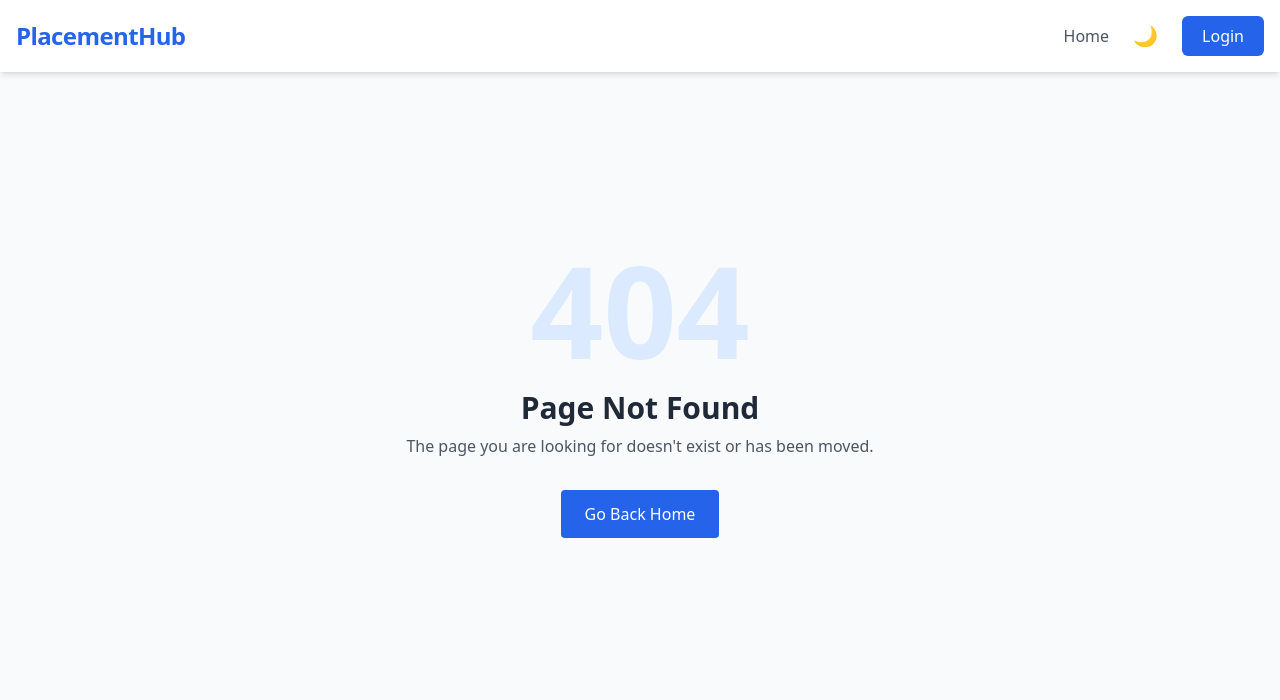
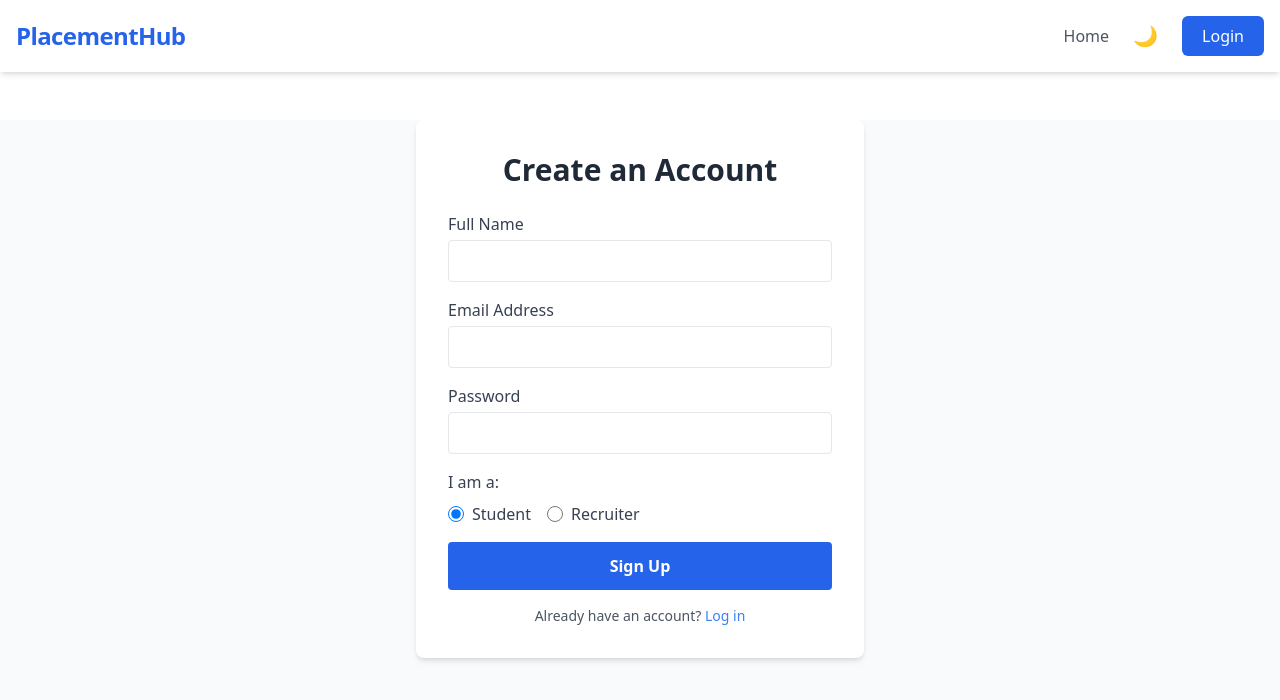
Before and after one commit to snehamandal0001/smart-placement-platform, a React (Vite) app in the folder client/: page /register in a window 1280 px wide. Before the commit this address had no page. Shown: the top 700 px of the page. Built offline with nearby package versions, Linux system fonts and the light colour scheme.

Commit message:
add registration feature; implement Register page and user registration logic

```diff
--- a/client/src/App.jsx
+++ b/client/src/App.jsx
@@ -8,6 +8,7 @@ import Dashboard from './pages/Dashboard';
 import NotFound from './pages/NotFound';
 import ViewApplications from './pages/ViewApplications';
 import Profile from './pages/Profile';
+import Register from './pages/Register';
 
 function App() {
   return (
@@ -23,6 +24,7 @@ function App() {
               <Route path="*" element={<NotFound />} />
               <Route path="/applications/job/:jobId" element={<ViewApplications />} />
               <Route path="/profile" element={<Profile />} />
+              <Route path="/register" element={<Register/>} />
             </Routes>
           </main>
         </BrowserRouter>
--- a/client/src/context/AuthContext.jsx
+++ b/client/src/context/AuthContext.jsx
@@ -11,8 +11,8 @@ export const AuthProvider = ({ children }) => {
     if (savedUser) setUser(JSON.parse(savedUser));
   }, []);
 
-  const login = (userData, token) => {
-    localStorage.setItem('token', token);
+  const login = (userData) => {
+    localStorage.setItem('token', userData.token);
     localStorage.setItem('user', JSON.stringify(userData));
     setUser(userData);
   };
--- a/client/src/pages/Login.jsx
+++ b/client/src/pages/Login.jsx
@@ -19,29 +19,18 @@ const Login = () => {
 
   // 3. Handle the form submission
   const handleSubmit = async (e) => {
-    e.preventDefault(); // Prevents the page from refreshing on submit
+    e.preventDefault();
     setError('');
     setLoading(true);
-
     try {
-      // 4. Send the login request to our backend
-
       const response = await api.post('/auth/login', {
         email,
         password,
       });
-
-      // 5. Extract the token and user data from the response
-      const { token, ...userData } = response.data.data;
-
-      // 6. Save the token and user info to the browser's Local Storage
-      login(userData, token);
-
-      // 7. Redirect the user to the Home page
+      login(response.data.data);
       navigate('/');
 
     } catch (err) {
-      // Display the error message sent from our backend (or a fallback)
       setError(err.response?.data?.message || 'Something went wrong during login');
     } finally {
       setLoading(false);
--- /dev/null
+++ b/client/src/pages/Register.jsx
@@ -0,0 +1,110 @@
+import { useState, useContext } from 'react';
+import { useNavigate, Link } from 'react-router-dom';
+import api from '../utils/api';
+import { AuthContext } from '../context/AuthContext';
+
+const Register = () => {
+  const [formData, setFormData] = useState({
+    name: '',
+    email: '',
+    password: '',
+    role: 'student'
+  });
+  const [error, setError] = useState('');
+
+  const { login } = useContext(AuthContext);
+  const navigate = useNavigate();
+
+  const handleSubmit = async (e) => {
+    e.preventDefault();
+    setError('');
+    try {
+      // Send registration data to the backend
+      const response = await api.post('/auth/register', formData);
+      login(response.data.data);
+
+      // Redirect to home dashboard
+      navigate('/');
+    } catch (err) {
+      setError(err.response?.data?.message || 'Registration failed');
+    }
+  };
+
+  return (
+    <div className="max-w-md mx-auto mt-12 bg-white dark:bg-gray-800 p-8 rounded-lg shadow-md">
+      <h2 className="text-3xl font-bold text-center mb-6 text-gray-800 dark:text-white">Create an Account</h2>
+
+      {error && <div className="bg-red-100 text-red-700 p-3 rounded mb-4 text-center">{error}</div>}
+
+      <form onSubmit={handleSubmit} className="space-y-4">
+        <div>
+          <label className="block text-gray-700 dark:text-gray-300 font-medium mb-1">Full Name</label>
+          <input
+            type="text" required
+            className="w-full px-4 py-2 border rounded focus:ring-blue-500 dark:bg-gray-700 dark:border-gray-600 dark:text-white"
+            value={formData.name}
+            onChange={(e) => setFormData({...formData, name: e.target.value})}
+          />
+        </div>
+
+        <div>
+          <label className="block text-gray-700 dark:text-gray-300 font-medium mb-1">Email Address</label>
+          <input
+            type="email" required
+            className="w-full px-4 py-2 border rounded focus:ring-blue-500 dark:bg-gray-700 dark:border-gray-600 dark:text-white"
+            value={formData.email}
+            onChange={(e) => setFormData({...formData, email: e.target.value})}
+          />
+        </div>
+
+        <div>
+          <label className="block text-gray-700 dark:text-gray-300 font-medium mb-1">Password</label>
+          <input
+            type="password" required minLength="6"
+            className="w-full px-4 py-2 border rounded focus:ring-blue-500 dark:bg-gray-700 dark:border-gray-600 dark:text-white"
+            value={formData.password}
+            onChange={(e) => setFormData({...formData, password: e.target.value})}
+          />
+        </div>
+
+        <div>
+          <label className="block text-gray-700 dark:text-gray-300 font-medium mb-2">I am a:</label>
+          <div className="flex gap-4">
+            <label className="flex items-center gap-2 cursor-pointer text-gray-700 dark:text-gray-300">
+              <input
+                type="radio"
+                name="role"
+                value="student"
+                checked={formData.role === 'student'}
+                onChange={(e) => setFormData({...formData, role: e.target.value})}
+                className="w-4 h-4 text-blue-600"
+              />
+              Student
+            </label>
+            <label className="flex items-center gap-2 cursor-pointer text-gray-700 dark:text-gray-300">
+              <input
+                type="radio"
+                name="role"
+                value="recruiter"
+                checked={formData.role === 'recruiter'}
+                onChange={(e) => setFormData({...formData, role: e.target.value})}
+                className="w-4 h-4 text-blue-600"
+              />
+              Recruiter
+            </label>
+          </div>
+        </div>
+
+        <button type="submit" className="w-full bg-blue-600 text-white font-bold py-3 rounded mt-4 hover:bg-blue-700">
+          Sign Up
+        </button>
+      </form>
+
+      <p className="mt-4 text-center text-sm text-gray-600 dark:text-gray-400">
+        Already have an account? <Link to="/login" className="text-blue-500 hover:underline">Log in</Link>
+      </p>
+    </div>
+  );
+};
+
+export default Register;
```
Also changed, not shown: 2 other files (tests, documents, lock files or other folders).
